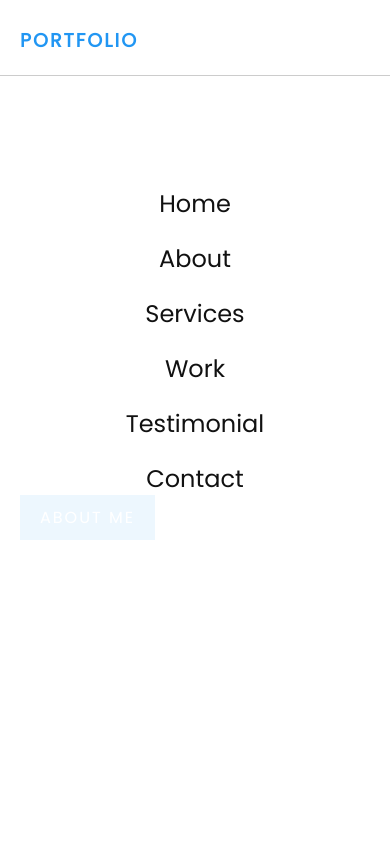
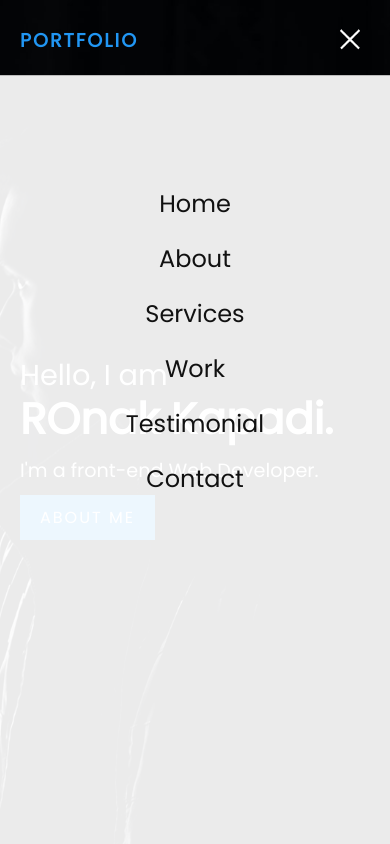
Before and after one commit to 9714170940/ROnak-Portfolio, a plain HTML site: page index.html in a window 390 px wide. Both pictures are taken after a click on the element 350 px from the left and 40 px from the top of the page. Shown: the top 844 px of the page. Drawn offline with Linux system fonts and the light colour scheme.

Commit message:
done
done

```diff
--- a/style.css
+++ b/style.css
@@ -14,7 +14,7 @@ section{
 .banner {
     position: relative;
     min-height: 100vh;
-    background: url(images/banner.jpg);
+    background: url(banner.jpg);
     background-size: cover;
     background-position: right;
     display: flex;
@@ -325,14 +325,14 @@ img{
     .toggle {
         width: 40px;
         height: 40px;
-        background: url(images/menu.png);
+        background: url(menu.png);
         background-position: center;
         background-repeat: no-repeat;
         background-size: 30px;
         cursor: pointer;
     }
     .toggle.active {
-        background: url(images/close.png);
+        background: url(close.png);
         background-position: center;
         background-repeat: no-repeat;
         background-size: 20px;
```
